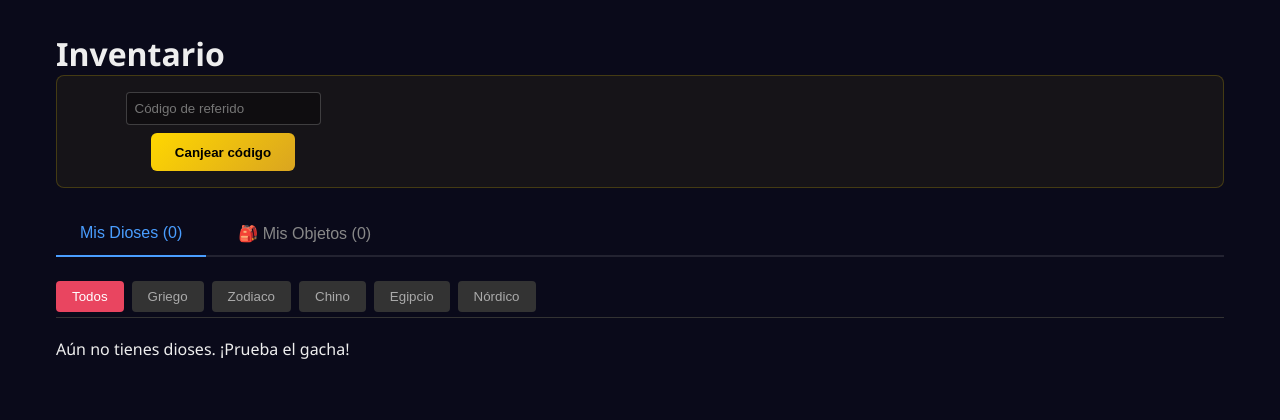
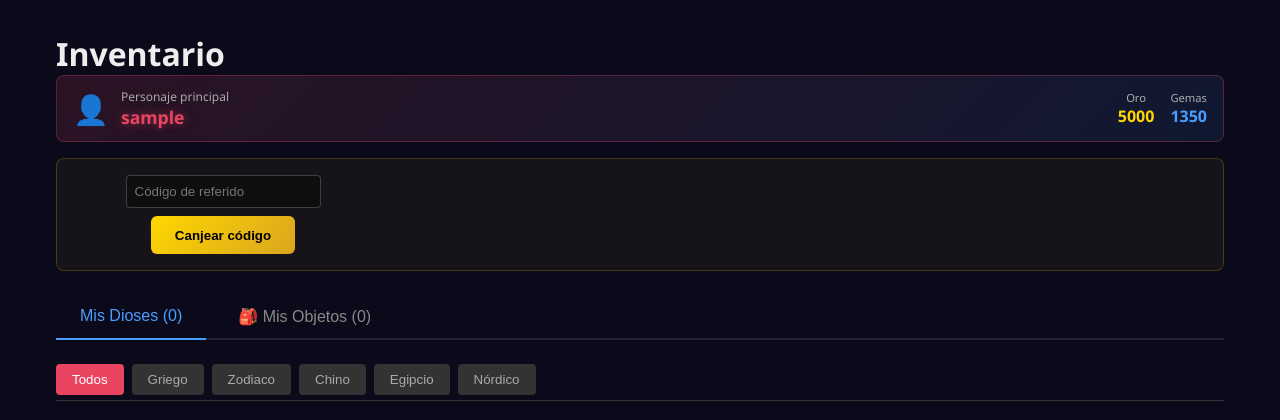
Before and after one commit to LizanDev/immortal_gods, a Django app: page /inventory/ in a window 1280 px wide. Shown: the part 71-491 px from the top of the page. Run offline with Django 5.2, Linux system fonts and the light colour scheme; the visitor is signed in with stand-in values (Sample User, id 1); data that the repository does not hold is empty.

Commit message:
feat: show main character name and resources in inventory

```diff
--- a/templates/core/inventory.html
+++ b/templates/core/inventory.html
@@ -5,6 +5,26 @@
 
 {% block content %}
 <h1>Inventario</h1>
+
+<div style="margin-bottom: 1rem; padding: 0.75rem 1rem; background: linear-gradient(135deg, rgba(233,69,96,0.15), rgba(74,158,255,0.1)); border: 1px solid rgba(233,69,96,0.3); border-radius: 8px; display: flex; align-items: center; justify-content: space-between; flex-wrap: wrap; gap: 0.5rem;">
+    <div style="display: flex; align-items: center; gap: 0.75rem;">
+        <span style="font-size: 1.8rem;">👤</span>
+        <div>
+            <div style="font-size: 0.75rem; color: #aaa;">Personaje principal</div>
+            <div style="font-size: 1.1rem; font-weight: bold; color: #e94560; text-shadow: 0 0 10px rgba(233,69,96,0.5);">{{ user.username }}</div>
+        </div>
+    </div>
+    <div style="display: flex; gap: 1rem; align-items: center;">
+        <div style="text-align: center;">
+            <div style="font-size: 0.7rem; color: #aaa;">Oro</div>
+            <div style="font-size: 1rem; font-weight: bold; color: #ffd700;">{{ profile.gold }}</div>
+        </div>
+        <div style="text-align: center;">
+            <div style="font-size: 0.7rem; color: #aaa;">Gemas</div>
+            <div style="font-size: 1rem; font-weight: bold; color: #4a9eff;">{{ profile.gems }}</div>
+        </div>
+    </div>
+</div>
 
 <div style="margin-bottom: 1.5rem; padding: 1rem; background: rgba(255,215,0,0.05); border: 1px solid rgba(255,215,0,0.2); border-radius: 8px;">
     <form method="post" action="{% url 'core:redeem_referral' %}" style="display: flex; gap: 0.5rem; align-items: center;">
```
